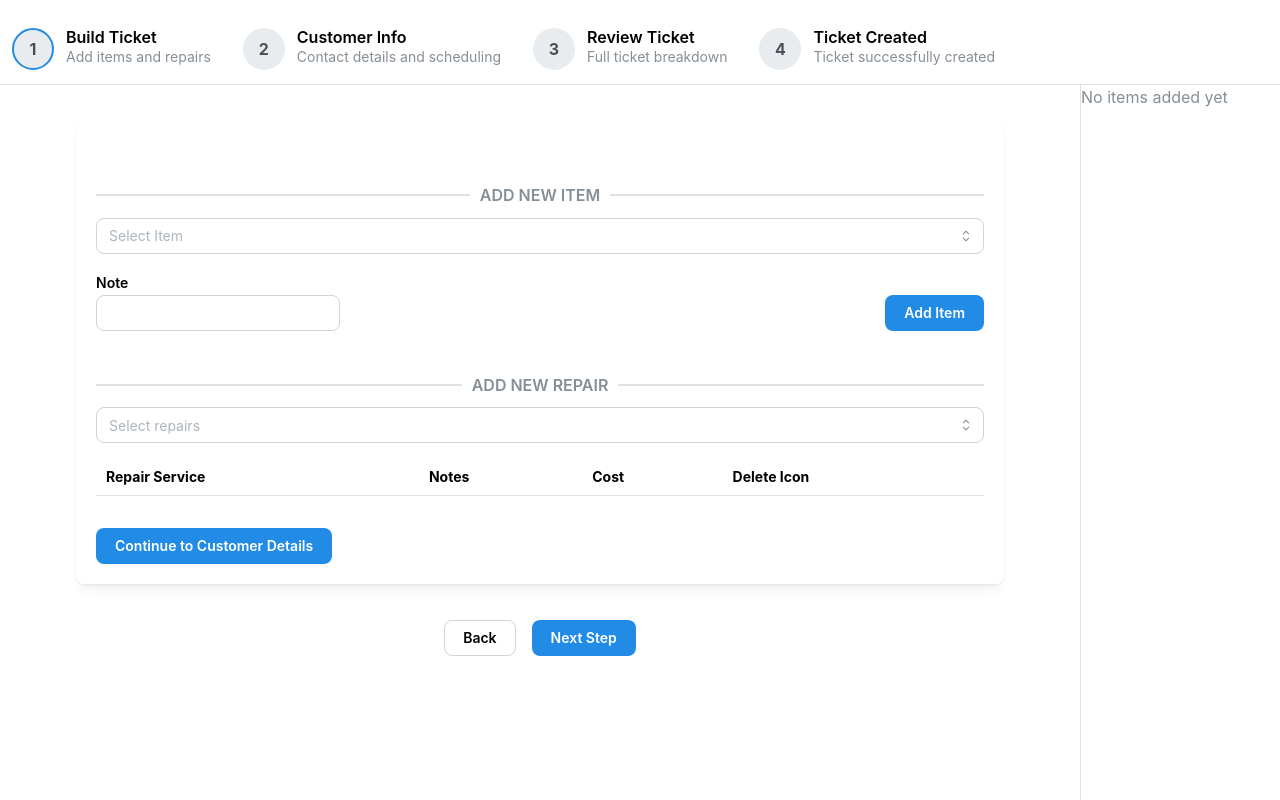
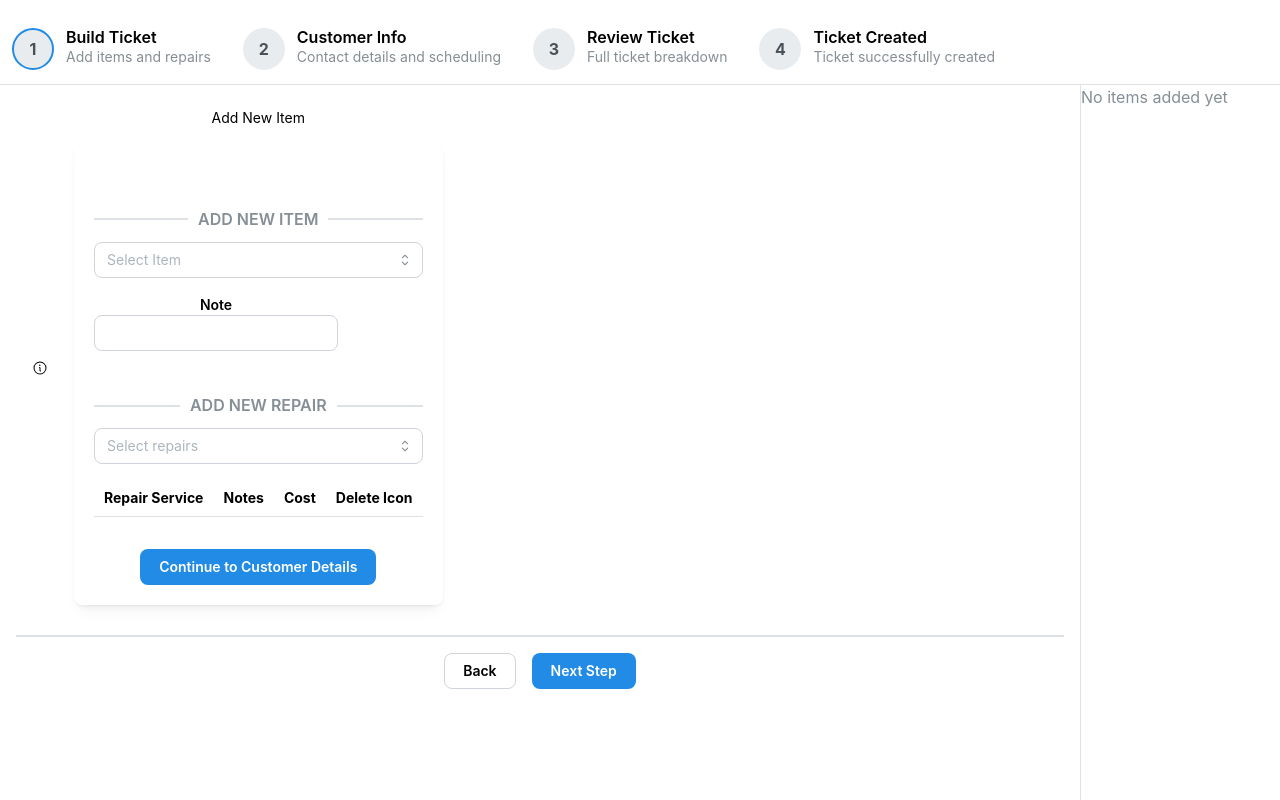
Before and after one commit to gosupark27/LSR_CRM_MVP, a React (Vite) app: page / in a window 1280 px wide. Built offline with nearby package versions, Linux system fonts and the light colour scheme.

Commit message:
can render build ticket step with item and repair fields showing inside of a tab

```diff
--- a/src/BuildTicketStep.tsx
+++ b/src/BuildTicketStep.tsx
@@ -5,14 +5,22 @@ import {
   Divider,
   Paper,
   Stack,
+  Tabs,
   Text,
 } from "@mantine/core";
+import { InfoIcon } from "@phosphor-icons/react";
 import NewItemFields from "./NewItemFields";
 import NewRepairFields from "./NewRepairFields";
+import { DraftItem, DraftRepair } from "./types";
 
 interface BuildTicketStepProps {
   onSetActiveItemIndex: (index: number) => void;
   onSetActiveRepairIndex: (index: number) => void;
+  setDraftItem: (item: DraftItem) => void;
+  draftItem: DraftItem;
+  setDraftRepairs: (repairs: DraftRepair[]) => void;
+  handleAddNewTab: () => void;
+  draftRepairs: DraftRepair[];
   nextButtonLabel: string;
   activeRepairIndex: number;
   activeItemIndex: number;
@@ -21,11 +29,18 @@ interface BuildTicketStepProps {
 export default function BuildTicketStep({
   onSetActiveItemIndex,
   onSetActiveRepairIndex,
+  setDraftItem,
+  draftItem,
+  setDraftRepairs,
+  draftRepairs,
+  handleAddNewTab,
   nextButtonLabel,
   activeRepairIndex,
   activeItemIndex,
 }: BuildTicketStepProps) {
-  return (
+  const itemTabs = [];
+  const infoIcon = <InfoIcon size={16} />;
+  const renderItemRepairFields = () => (
     <Box>
       <Container>
         <Paper p="lg" shadow="sm" my="lg">
@@ -40,6 +55,8 @@ export default function BuildTicketStep({
             />
             <NewItemFields
               onSetActiveItemIndex={onSetActiveItemIndex}
+              setDraftItem={setDraftItem}
+              draftItem={draftItem}
               activeItemIndex={activeItemIndex}
             />
           </Stack>
@@ -54,6 +71,8 @@ export default function BuildTicketStep({
             />
             <NewRepairFields
               onSetActiveRepairIndex={onSetActiveRepairIndex}
+              setDraftRepairs={setDraftRepairs}
+              draftItem={draftItem}
               activeItemIndex={activeItemIndex}
               activeRepairIndex={activeRepairIndex}
             />
@@ -63,4 +82,24 @@ export default function BuildTicketStep({
       </Container>
     </Box>
   );
+
+  const defaultTab = (
+    <Tabs.Tab
+      leftSection={infoIcon}
+      value={String(itemTabs.length)}
+      key={itemTabs.length}
+    >
+      Add New Item
+      {renderItemRepairFields()}
+    </Tabs.Tab>
+  );
+  itemTabs.push(defaultTab);
+
+  const renderTabList = itemTabs.map((tab) => tab);
+
+  return (
+    <Tabs>
+      <Tabs.List>{renderTabList}</Tabs.List>
+    </Tabs>
+  );
 }
--- a/src/LiveWorkOrder.tsx
+++ b/src/LiveWorkOrder.tsx
@@ -1,5 +1,5 @@
 import { useNewTicketFormContext } from "./NewTicketFormContext";
-import { Item } from "./types";
+import { DraftItem, Item } from "./types";
 import {
   Accordion,
   Group,
@@ -14,9 +14,9 @@ export default function LiveWorkOrder() {
   const form = useNewTicketFormContext();
   const items = form.getValues().ticket_info.items;
 
-  const renderRepairList = (item: Item) => {
+  const renderRepairList = (item: DraftItem) => {
     return item.repairs.map((repair) => (
-      <List.Item key={repair.repair_id} w="100%">
+      <List.Item key={repair.rp_service} w="100%">
         <Stack gap={0}>
           <Group wrap="nowrap" justify="space-between">
             <Text fz="sm" fw={400} tt="capitalize">
@@ -26,15 +26,17 @@ export default function LiveWorkOrder() {
               ${repair.cost}
             </Text>
           </Group>
-            <Text c="dimmed" fz="sm">{repair.note}</Text>
+          <Text c="dimmed" fz="sm">
+            {repair.note}
+          </Text>
         </Stack>
       </List.Item>
     ));
   };
 
   const renderLiveWorkOrder = () =>
-    items.map((item: Item, index) => (
-      <Accordion.Item key={item.item_id} value={item.item_id}>
+    items.map((item: DraftItem, index: number) => (
+      <Accordion.Item key={item.item_type + item.category} value={item.item_type + item.category}>
         <Accordion.Control>
           <Stack justify="center" align="stretch">
             <Text fw={500} tt="uppercase" fz="lg">
--- a/src/NewItemFields.tsx
+++ b/src/NewItemFields.tsx
@@ -19,14 +19,20 @@ import {
   PuzzlePieceIcon,
   Icon,
 } from "@phosphor-icons/react";
+import { DraftItem } from "./types";
+import { useRef } from "react";
 
 interface NewItemFieldsProps {
   onSetActiveItemIndex: (index: number) => void;
+  setDraftItem: (item: DraftItem) => void;
+  draftItem: DraftItem;
   activeItemIndex: number;
 }
 
 export default function NewItemFields({
   onSetActiveItemIndex,
+  setDraftItem,
+  draftItem,
   activeItemIndex,
 }: NewItemFieldsProps) {
   const form = useNewTicketFormContext();
@@ -34,6 +40,8 @@ export default function NewItemFields({
   const combobox = useCombobox({
     onDropdownClose: () => combobox.resetSelectedOption(),
   });
+
+  const noteRef = useRef<HTMLInputElement>(null);
 
   const itemTypes = [
     { value: "Golf Bag", label: "Golf Bag", category: "others" },
@@ -111,18 +119,29 @@ export default function NewItemFields({
     return categoryOrder.indexOf(categoryA) - categoryOrder.indexOf(categoryB);
   });
 
-  const handleSaveItem = () => {
-    const item = form.getValues().draftItem;
-    const newItem = {
-      item_type: item.item_type,
-      category: item.category,
-      note: item.note,
-      repairs: [],
-      item_id: crypto.randomUUID(),
-    };
-    form.insertListItem("ticket_info.items", newItem);
-    onSetActiveItemIndex(activeItemIndex);
-    form.resetField("draftItem");
+  // const handleSaveItem = () => {
+  //   const item = form.getValues().draftItem;
+  //   const newItem = {
+  //     item_type: item.item_type,
+  //     category: item.category,
+  //     note: item.note,
+  //     repairs: [],
+  //     item_id: crypto.randomUUID(),
+  //   };
+  //   form.insertListItem("ticket_info.items", newItem);
+  //   onSetActiveItemIndex(activeItemIndex);
+  //   form.resetField("draftItem");
+  // };
+
+  const handleNoteField = () => {
+    draftItem.note = noteRef.current?.value ?? "";
+    setDraftItem(draftItem);
+  };
+
+  const handleDraftItem = (val: string, category: string) => {
+    draftItem.category = category;
+    draftItem.item_type = val;
+    setDraftItem(draftItem);
   };
 
   return (
@@ -131,9 +150,10 @@ export default function NewItemFields({
         <Combobox
           store={combobox}
           onOptionSubmit={(val, optionProps) => {
-            const category = (optionProps as any)["data-category"]
-            form.setFieldValue("draftItem.item_type", val);
-            form.setFieldValue("draftItem.category", category);
+            const category = (optionProps as any)["data-category"];
+            handleDraftItem(val, category);
+            // form.setFieldValue("draftItem.item_type", val);
+            // form.setFieldValue("draftItem.category", category);
             combobox.closeDropdown();
           }}
         >
@@ -146,9 +166,9 @@ export default function NewItemFields({
               rightSection={<Combobox.Chevron />}
               rightSectionPointerEvents="none"
               onClick={() => combobox.openDropdown()}
-              key={form.key('draftItem.item_type')}
+              // key={form.key('draftItem.item_type')}
             >
-              {form.values.draftItem.item_type || (
+              {draftItem.item_type || (
                 <Input.Placeholder>Select Item</Input.Placeholder>
               )}
             </InputBase>
@@ -192,11 +212,13 @@ export default function NewItemFields({
       </Group>
       <Group wrap="nowrap" justify="space-between" align="flex-end">
         <TextInput
+          ref={noteRef}
           label="Note"
-          key={form.key(`draftItem.note`)}
-          {...form.getInputProps(`draftItem.note`)}
+          onBlur={() => handleNoteField()}
+          // key={form.key(`draftItem.note`)}
+          // {...form.getInputProps(`draftItem.note`)}
         />
-        <Button onClick={() => handleSaveItem()}>Add Item</Button>
+        {/* <Button onClick={() => handleSaveItem()}>Add Item</Button> */}
       </Group>
     </Stack>
   );
--- a/src/NewRepairFields.tsx
+++ b/src/NewRepairFields.tsx
@@ -7,16 +7,20 @@ import {
   TextInput,
 } from "@mantine/core";
 import { useNewTicketFormContext } from "./NewTicketFormContext";
-import { Repair } from "./types";
+import { DraftItem, DraftRepair, Repair } from "./types";
 import { useId } from "@mantine/hooks";
 
 interface NewRepairFieldsProps {
   onSetActiveRepairIndex: (index: number) => void;
+  setDraftRepairs: (repairs: DraftRepair[]) => void;
+  draftItem: DraftItem;
   activeItemIndex: number;
   activeRepairIndex: number;
 }
 export default function NewRepairFields({
   activeItemIndex,
+  setDraftRepairs,
+  draftItem,
   activeRepairIndex,
   onSetActiveRepairIndex,
 }: NewRepairFieldsProps) {
@@ -44,10 +48,10 @@ export default function NewRepairFields({
 
   const groupedByCategory = Object.groupBy(
     repairs,
-    (repair) => form.getValues().ticket_info.items[activeItemIndex]?.category,
+    (repair) => repair.category,
   );
   const repairData = Object.entries(groupedByCategory)
-    .filter(([group]) => group === form.getValues().draftItem.category)
+    .filter(([group]) => group === draftItem.category)
     .flatMap(([group, items]) =>
       items
         ? items.map((item) => ({
@@ -59,7 +63,7 @@ export default function NewRepairFields({
 
   const handleOnChange = (value: string[]) => {
     const prevDraftRepairs =
-      form.getValues().ticket_info.items[activeItemIndex].repairs;
+      draftItem.repairs;
     const newDraftRepairs = value.map((newRepair) => {
       const existingRepairIndex = prevDraftRepairs?.findIndex(
         (prevRepair) => prevRepair.rp_service === newRepair,
@@ -73,24 +77,17 @@ export default function NewRepairFields({
         cost: "",
       };
     });
-
-    form.setFieldValue(
-      `ticket_info.items.${activeItemIndex}.repairs`,
-      newDraftRepairs,
-    );
+    draftItem.repairs = newDraftRepairs;
+    setDraftRepairs(draftItem.repairs)
+    // form.setFieldValue(
+    //   `ticket_info.items.${activeItemIndex}.repairs`,
+    //   newDraftRepairs,
+    // );
   };
 
-  const handleValue = () => {
-    return form
-      .getValues()
-      .ticket_info.items[
-        activeItemIndex
-      ]?.repairs?.map((draftRepair) => draftRepair.rp_service) ?? [] as string[];
-  };
+  const handleValue = () => draftItem.repairs.map((repair) => repair.rp_service);
 
-  const renderRepairTable = form
-    .getValues()
-    .ticket_info.items[activeItemIndex]?.repairs.map((repair, index) => {
+  const renderRepairTable = draftItem.repairs.map((repair, index) => {
       const uuid = useId();
 
       return (
--- a/src/NewTicketFormContext.ts
+++ b/src/NewTicketFormContext.ts
@@ -1,8 +1,8 @@
 import { createFormContext } from "@mantine/form";
-import { DefaultTicketPayload } from "./types";
+import { NewTicketInfo } from "./types";
 
 export const[
     NewTicketFormProvider,
     useNewTicketFormContext,
     useNewTicketForm
-] = createFormContext<DefaultTicketPayload>();
+] = createFormContext<NewTicketInfo>();
--- a/src/NewTicketWizard.tsx
+++ b/src/NewTicketWizard.tsx
@@ -10,8 +10,10 @@ import {
   Center,
 } from "@mantine/core";
 import {
-  createDefaultTicketPayload,
-  DefaultTicketPayload,
+  NewTicketPayload,
+  DraftItem,
+  DraftRepair,
+  NewTicketInfo,
 } from "./types.ts";
 import LiveWorkOrder from "./LiveWorkOrder.tsx";
 import BuildTicketStep from "./BuildTicketStep.tsx";
@@ -29,6 +31,39 @@ export default function NewTicketWizard() {
   const [active, setActive] = useState(0);
   const [highestStepVisited, setHighestStepVisited] = useState(active);
 
+  const [isUrgent, setIsUrgent] = useState(false);
+
+  const form = useNewTicketForm({
+    mode: 'uncontrolled',
+    initialValues: {
+      ...NewTicketPayload(),
+    },
+  });
+
+  const handleIsUrgent = (isUrgent: boolean) => {
+    setIsUrgent(isUrgent);
+  }
+
+  form.watch('ticket_info.date_info.urgent', ({value} )=> handleIsUrgent(value))
+
+  const initDraftItem: DraftItem = {
+    category: '',
+    item_type: '',
+    note: '',
+    repairs: []
+  };
+
+
+  const [draftItem, setDraftItem] = useState<DraftItem>(initDraftItem);
+  const [draftRepairs, setDraftRepairs] = useState<DraftRepair []>(initDraftItem.repairs);
+
+  const handleDraftItem = (item : DraftItem) => setDraftItem(item);
+  const handleDraftRepairs = (repairs : DraftRepair[]) => setDraftRepairs(repairs);
+
+  const handleAddNewTab = () => {
+    form.insertListItem('ticket_info.items', draftItem);
+  }
+
   const handleStepChange = (nextStep: number) => {
     const isOutofBounds = nextStep > 4 || nextStep < 0;
 
@@ -40,23 +75,9 @@ export default function NewTicketWizard() {
     setHighestStepVisited((hSC) => Math.max(hSC, highestStepVisited));
   };
 
-  const ticketPayload: DefaultTicketPayload = createDefaultTicketPayload();
+  const ticketPayload: NewTicketInfo = NewTicketPayload();
 
-  const [isUrgent, setIsUrgent] = useState(false);
 
-  const form = useNewTicketForm({
-    mode: 'uncontrolled',
-    initialValues: {
-      ...createDefaultTicketPayload(),
-
-    },
-  });
-
-  const handleIsUrgent = (isUrgent: boolean) => {
-    setIsUrgent(isUrgent);
-  }
-
-  form.watch('ticket_info.date_info.urgent', ({value} )=> handleIsUrgent(value))
 
   const shouldAllowSelectStep = (step: number) =>
     highestStepVisited >= step && active != step;
@@ -77,6 +98,11 @@ export default function NewTicketWizard() {
             onSetActiveItemIndex={onSetActiveItemIndex}
             activeRepairIndex={activeRepairIndex}
             onSetActiveRepairIndex={onSetActiveRepairIndex}
+            setDraftItem={handleDraftItem}
+            setDraftRepairs={handleDraftRepairs}
+            draftRepairs={draftRepairs}
+            draftItem={draftItem}
+            handleAddNewTab={handleAddNewTab}
             nextButtonLabel={getNextButtonLabel(active)}
           />
         );
--- a/src/types.ts
+++ b/src/types.ts
@@ -2,7 +2,7 @@ type Status = "received" | "in_progress" | "ready_for_pickup" | "picked_up";
 
 export interface NewTicketInfo {
   customer_info: CustomerInfo;
-  ticket_info: TicketInfo;
+  ticket_info: Omit<TicketInfo, 'items'> & {items: DraftItem[]};
 }
 
 export interface CustomerInfo {
@@ -21,14 +21,14 @@ export interface TicketInfo {
   items: Item[];
 }
 
-interface DraftItem {
+export interface DraftItem {
   item_type: string;
   category: string;
   note: string;
   repairs: DraftRepair[];
 }
 
-interface DraftRepair {
+export interface DraftRepair {
   rp_service: string;
   note: string;
   cost: string;
@@ -69,11 +69,7 @@ export type RepairFormValues = {
   repairs: Repair[];
 };
 
-export type DefaultTicketPayload = NewTicketInfo & {
-  draftItem: DraftItem,
-};
-
-export const createDefaultTicketPayload = (): DefaultTicketPayload => ({
+export const NewTicketPayload = (): NewTicketInfo => ({
   customer_info: {
     first_name: "",
     last_name: "",
@@ -93,11 +89,5 @@ export const createDefaultTicketPayload = (): DefaultTicketPayload => ({
       balance: "",
     },
     items: [],
-  },
-  draftItem: {
-    item_type: "",
-    category: "",
-    note: "",
-    repairs: [],
   }
 });
```
Lines whose indentation alone changed are shown as unchanged.
